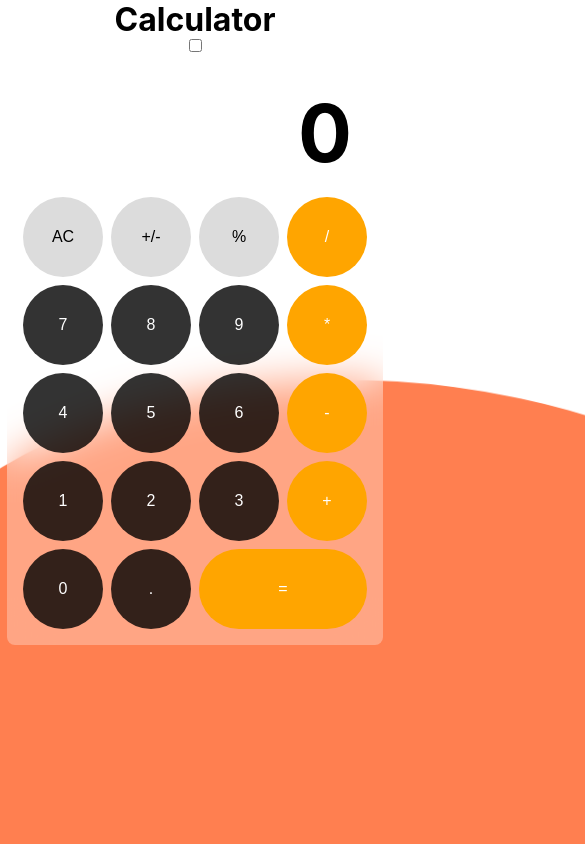
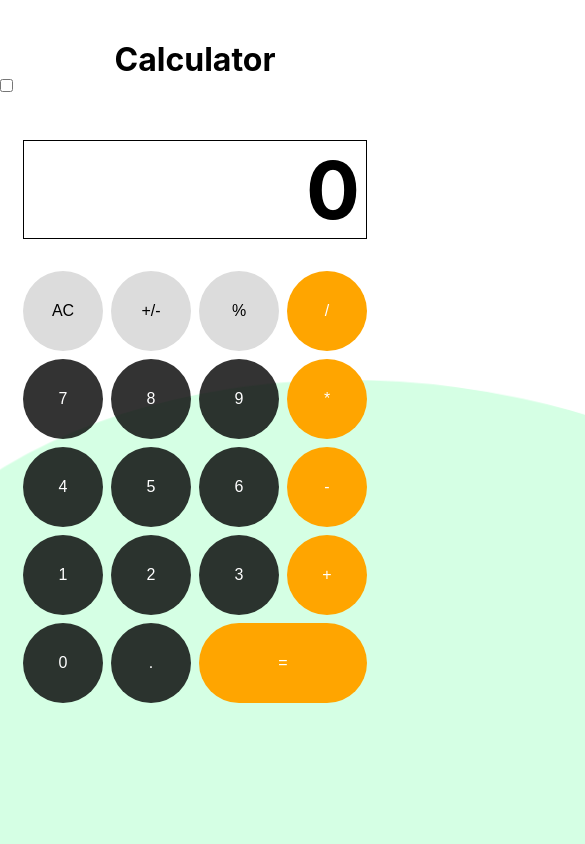
Before and after one commit to Kristian-kodehode/calculator-v3, a React (Vite) app: page / in a window 390 px wide. Shown: the top 844 px of the page, 585 px wide, since content can reach past the window. Built offline with nearby package versions, Linux system fonts and the light colour scheme.

Commit message:
trying to get the responsive design to get correct

```diff
--- a/src/App.jsx
+++ b/src/App.jsx
@@ -9,7 +9,7 @@ function App() {
   return (
     <div className="page">
       <h1>Calculator</h1>
-      <div className="container">
+      <div className="">
         <div className="checkbox-container">
           <input
             type="checkbox"
--- a/src/index.css
+++ b/src/index.css
@@ -31,6 +31,9 @@ code {
 }
 
 .container {
+  /* height: 100vh; */
+  /* margin-top: 80px; */
+  /* border: 1px solid black; */
   display: flex;
   flex-direction: column;
   justify-content: center;
@@ -39,16 +42,15 @@ code {
 
 .calculator {
   max-width: 400px;
-  /* max-height: 700px; */
-  height: 100%;
   padding: 16px;
   display: flex;
   flex-direction: column;
+  align-items: center;
+  justify-content: end;
   /* align-items: flex-end; */
   /* border: 3px solid coral; */
-  background-color: rgba(255, 255, 255, 0.3);
-  backdrop-filter: blur(20px);
   border-radius: 8px;
+  /* box-shadow: 3px 3px 20px rgba(0, 0, 0, 0.1); */
 }
 .darkmode {
   background-color: black;
@@ -57,10 +59,12 @@ code {
 }
 
 .display {
+  border: 1px solid black;
+  width: 100%;
   font-size: 80px;
   padding-right: 6px;
   font-weight: bold;
-  margin: 16px 9px;
+  margin: 32px 9px;
   text-align: end;
 }
 
@@ -119,7 +123,10 @@ button:active {
 */
 
 .page {
+  padding-top: 40px;
   height: 100vh;
+  background-color: rgba(255, 255, 255, 0.1);
+  backdrop-filter: blur(30px);
 }
 
 .page::before {
@@ -129,7 +136,7 @@ button:active {
   height: 100vh;
   top: 45%;
   left: 50%;
-  background-color: coral;
+  background-color: #d5ffe4;
   /* background-color: #0075ff; */
   border-radius: 50%;
   transform: translateX(-50%) skew(0, -10deg);
@@ -149,3 +156,16 @@ button:active {
     -o-transform: translateX(-30%) skew(10deg, 0);
   }
 }
+
+/*
+
+
+
+MEDIA QUERY
+*/
+@media only screen and (min-width: 600px) {
+  .calculator {
+    border-radius: 8px;
+    box-shadow: 3px 3px 20px rgba(0, 0, 0, 0.1);
+  }
+}
```
